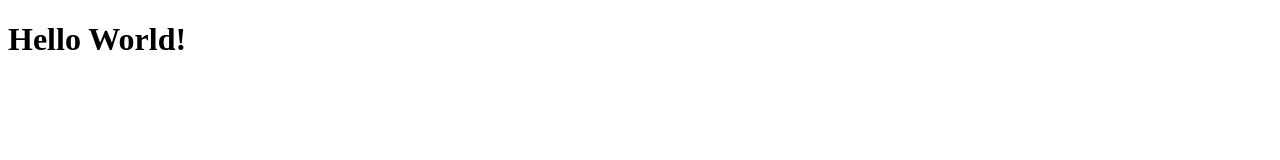
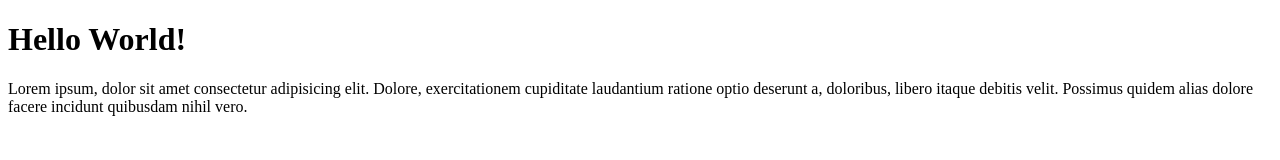
Before and after one commit to ShiroX98/shiro-git-test, a plain HTML site: page index.html in a window 1280 px wide. Drawn offline with Linux system fonts and the light colour scheme.

Commit message:
menambahkan paragraf di index.html

```diff
--- a/index.html
+++ b/index.html
@@ -8,5 +8,6 @@
 </head>
 <body>
   <h1>Hello World!</h1>
+  <p>Lorem ipsum, dolor sit amet consectetur adipisicing elit. Dolore, exercitationem cupiditate laudantium ratione optio deserunt a, doloribus, libero itaque debitis velit. Possimus quidem alias dolore facere incidunt quibusdam nihil vero.</p>
 </body>
 </html>
```
